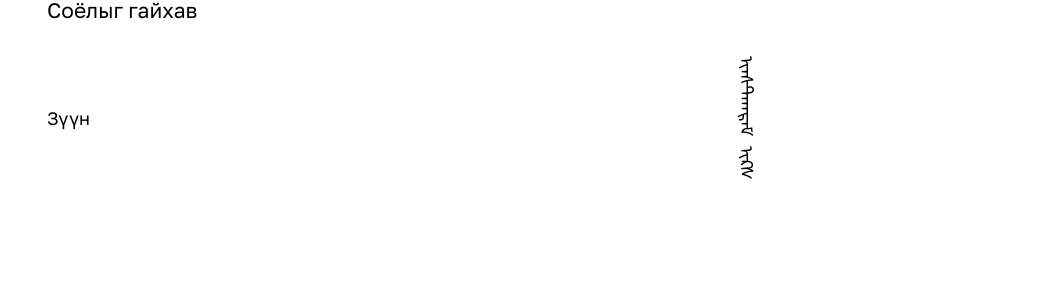
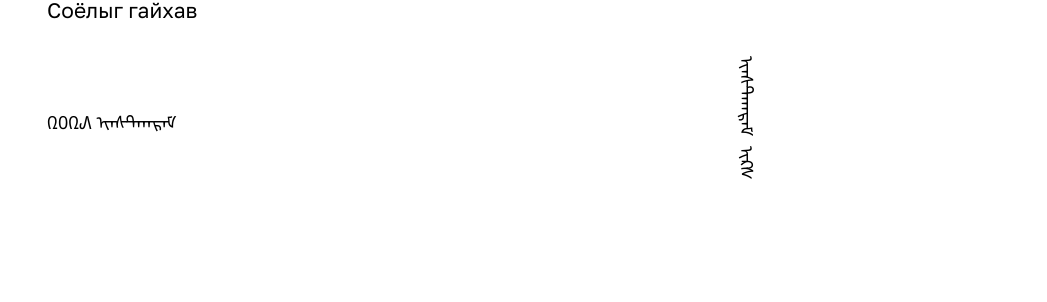
Before and after one commit to aaaarrrrvvvv/aaaarrrrvvvv.github.io, a Jekyll site: the page built from index.html, in a window 1280 px wide. Shown: the part 326-628 px from the top of the page, without its empty margins (233-1280 px from the left). Built offline with Jekyll 4.4.1, drawn with Linux system fonts in a browser that asks for light colours; some web fonts are replaced.

Commit message:
Update footer.html

```diff
--- a/_includes/footer.html
+++ b/_includes/footer.html
@@ -1,5 +1,5 @@
-<footer class="footer">
-    <span>{{ site.footerText }}</span>
+<footer class="footer ner">
+    <span>᠒᠐᠒᠕ ᠢᠨ᠋ᠰᠲ᠋ᠠᠭᠷᠠᠮ</span>
     <div class="social-links">
   <a href="https://www.wikipedia.org" target="_blank" rel="noopener noreferrer">ᠢᠨ᠋ᠰᠲ᠋ᠠᠭᠷᠠᠮ</a>
           <a href="https://www.wikipedia.org" target="_blank" rel="noopener noreferrer">ᠢᠺᠰ</a>
```
